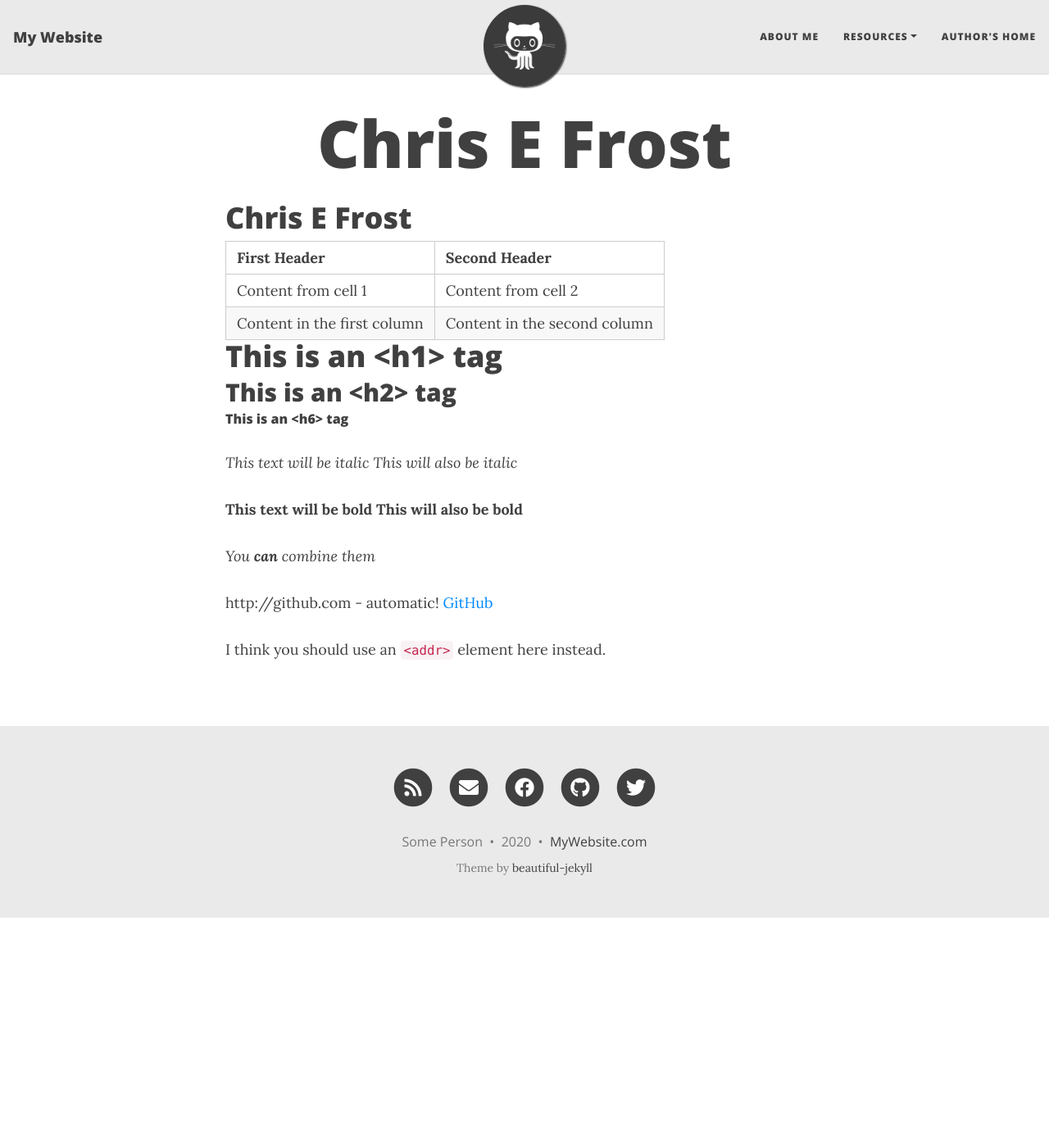
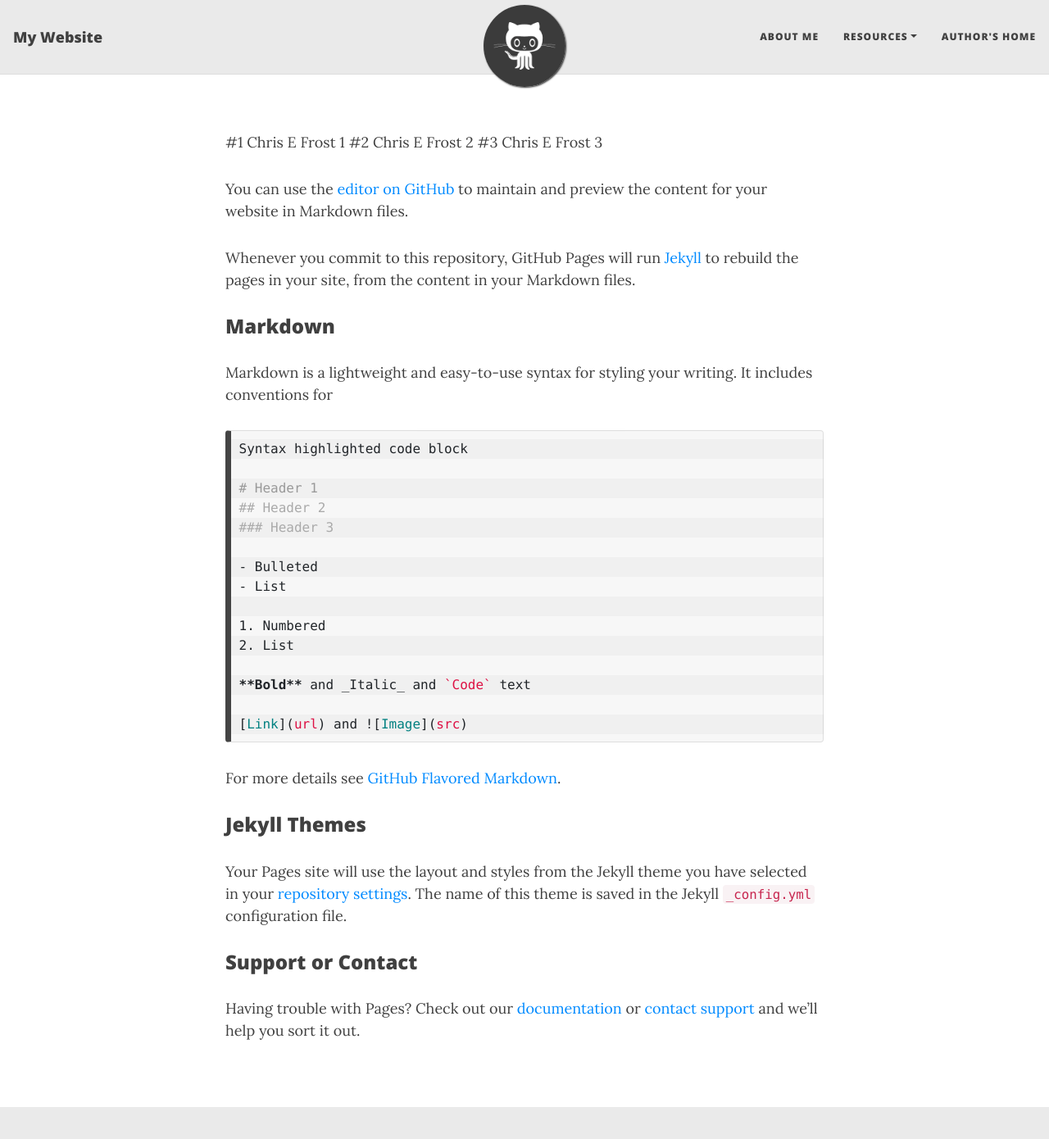
Before and after one commit to chrisefrost/chrisefrost.github.io, a Jekyll site: the page built from index.md, in a window 1280 px wide and 1400 px high. Shown: the top 1390 px of the window at 82% size. Built offline with Jekyll 4.4.1, drawn with Linux system fonts in a browser that asks for light colours; nearby versions of some CDN libraries; our own code applies the rules of GitHub Pages for plain Markdown files; the list of posts is cut into pages by our own code.

Commit message:
Update index.md

````diff
--- a/index.md
+++ b/index.md
@@ -1,28 +1,39 @@
-# Chris E Frost
+#1 Chris E Frost 1
+#2 Chris E Frost 2
+#3 Chris E Frost 3
 
-First Header | Second Header
------------- | -------------
-Content from cell 1 | Content from cell 2
-Content in the first column | Content in the second column
+You can use the [editor on GitHub](https://github.com/chrisefrost/ted/edit/gh-pages/index.md) to maintain and preview the content for your website in Markdown files.
 
+Whenever you commit to this repository, GitHub Pages will run [Jekyll](https://jekyllrb.com/) to rebuild the pages in your site, from the content in your Markdown files.
 
-# This is an <h1> tag
-## This is an <h2> tag
-###### This is an <h6> tag
+### Markdown
 
+Markdown is a lightweight and easy-to-use syntax for styling your writing. It includes conventions for
 
+```markdown
+Syntax highlighted code block
 
-*This text will be italic*
-_This will also be italic_
+# Header 1
+## Header 2
+### Header 3
 
-**This text will be bold**
-__This will also be bold__
+- Bulleted
+- List
 
-_You **can** combine them_
+1. Numbered
+2. List
 
+**Bold** and _Italic_ and `Code` text
 
-http://github.com - automatic!
-[GitHub](http://github.com)
+[Link](url) and ![Image](src)
+```
 
-I think you should use an
-`<addr>` element here instead.
+For more details see [GitHub Flavored Markdown](https://guides.github.com/features/mastering-markdown/).
+
+### Jekyll Themes
+
+Your Pages site will use the layout and styles from the Jekyll theme you have selected in your [repository settings](https://github.com/chrisefrost/ted/settings). The name of this theme is saved in the Jekyll `_config.yml` configuration file.
+
+### Support or Contact
+
+Having trouble with Pages? Check out our [documentation](https://docs.github.com/categories/github-pages-basics/) or [contact support](https://github.com/contact) and we’ll help you sort it out.
````
